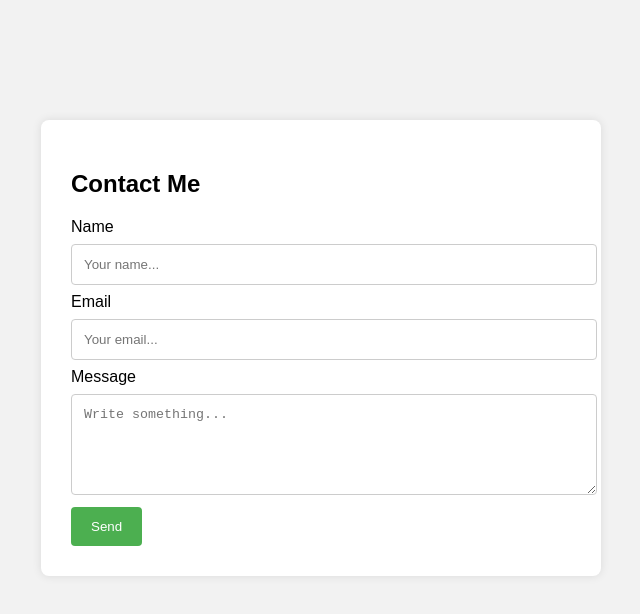
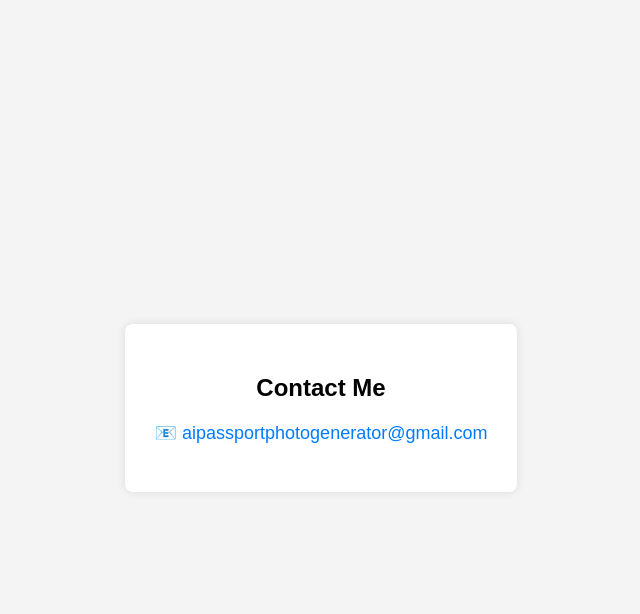
Before and after one commit to gtshen/gaotang-shen, a plain HTML site: page index.html in a window 1280 px wide. Shown: the whole page, without its empty margins (319-959 px from the left). Drawn offline with Linux system fonts and the light colour scheme.

Commit message:
Update index.html

```diff
--- a/index.html
+++ b/index.html
@@ -2,61 +2,43 @@
 <html lang="en">
 <head>
   <meta charset="UTF-8">
-  <meta name="viewport" content="width=device-width, initial-scale=1">
   <title>Contact Me</title>
   <style>
     body {
       font-family: Arial, sans-serif;
-      background: #f2f2f2;
-      margin: 0;
-      padding: 20px;
+      background: #f4f4f4;
+      display: flex;
+      height: 100vh;
+      align-items: center;
+      justify-content: center;
     }
-    .container {
-      max-width: 500px;
-      margin: 100px auto;
+    .box {
       background: #fff;
       padding: 30px;
       border-radius: 8px;
       box-shadow: 0 0 10px rgba(0,0,0,0.1);
+      text-align: center;
     }
-    input, textarea {
-      width: 100%;
-      padding: 12px;
-      margin: 8px 0;
-      border: 1px solid #ccc;
-      border-radius: 4px;
+    .email {
+      font-size: 18px;
+      color: #333;
+      margin-top: 10px;
     }
-    button {
-      background-color: #4CAF50;
-      color: white;
-      padding: 12px 20px;
-      border: none;
-      border-radius: 4px;
-      cursor: pointer;
+    a {
+      color: #007bff;
+      text-decoration: none;
     }
-    button:hover {
-      background-color: #45a049;
-    }
-    h2 {
-      margin-bottom: 20px;
+    a:hover {
+      text-decoration: underline;
     }
   </style>
 </head>
 <body>
-  <div class="container">
+  <div class="box">
     <h2>Contact Me</h2>
-    <form action="mailto:your-email@example.com" method="POST" enctype="text/plain">
-      <label for="name">Name</label>
-      <input type="text" id="name" name="name" placeholder="Your name..." required>
-
-      <label for="email">Email</label>
-      <input type="email" id="email" name="email" placeholder="Your email..." required>
-
-      <label for="message">Message</label>
-      <textarea id="message" name="message" placeholder="Write something..." rows="5" required></textarea>
-
-      <button type="submit">Send</button>
-    </form>
+    <p class="email">
+      📧 <a href="mailto:aipassportphotogenerator@gmail.com">aipassportphotogenerator@gmail.com</a>
+    </p>
   </div>
 </body>
 </html>
```
